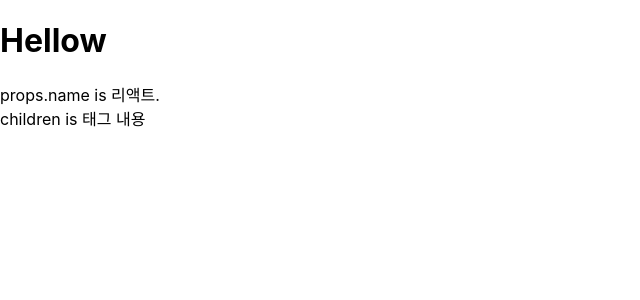
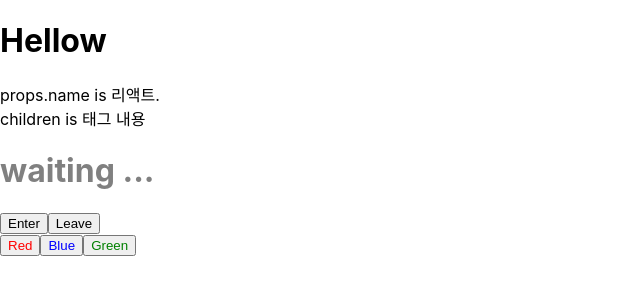
Before and after one commit to FlynnHer/react_Alpha, a React (Create React App) app: page / in a window 1280 px wide. Shown: the top 300 px of the page, without its empty margins (0-640 px from the left). Built offline with nearby package versions, Linux system fonts and the light colour scheme.

Commit message:
useState : 버튼 클릭 액션 구현

```diff
--- a/src/study/Alpha.js
+++ b/src/study/Alpha.js
@@ -1,9 +1,11 @@
 import MyProps from './MyProps';
-
+import MyUseState from './hooks/MyUseState'
 function Alpha () {
   return (
     <div>
       <MyProps name="리액트"> 태그 내용 </MyProps>
+      <MyUseState/>
+
     </div>
   )
 }
--- /dev/null
+++ b/src/study/hooks/MyUseState.js
@@ -0,0 +1,23 @@
+import { useState } from 'react';
+
+const MyUseState = ()=> {
+  const [ message, setMessage ] = useState("waiting ...");
+  const [ color, setColor ] = useState("gray");
+
+  const onClickEnter = ()=> setMessage("어서오세요");
+  const onClickLeave = ()=> setMessage("안녕히 가세요");
+
+  return (
+    <div>
+      <h1 style={{color}}> {message} </h1>
+      <button onClick={onClickEnter}> Enter</button>
+      <button onClick={onClickLeave}> Leave</button>
+      <br/>
+      <button style={{color:'red'}} onClick={()=>setColor('red')}>Red</button>
+      <button style={{color:'blue'}} onClick={()=>setColor('blue')}>Blue</button>
+      <button style={{color:'green'}} onClick={()=>setColor('green')}>Green</button>
+    </div>
+  )
+}
+
+export default MyUseState;
```
